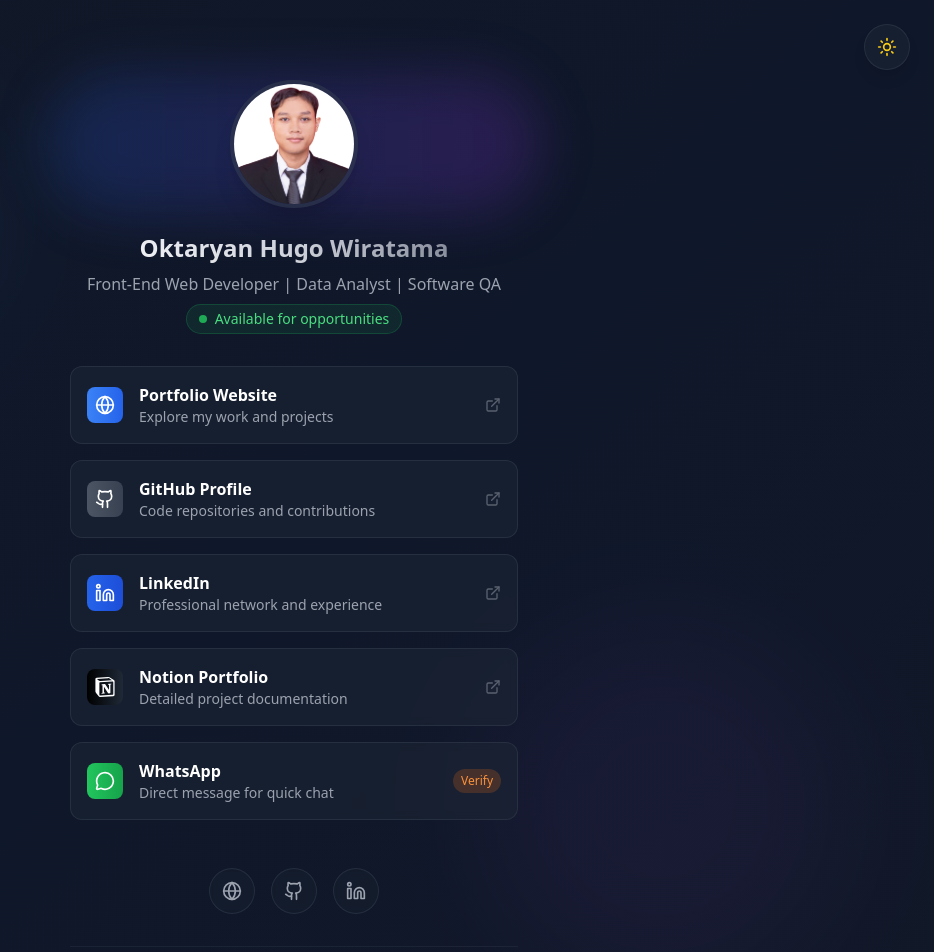
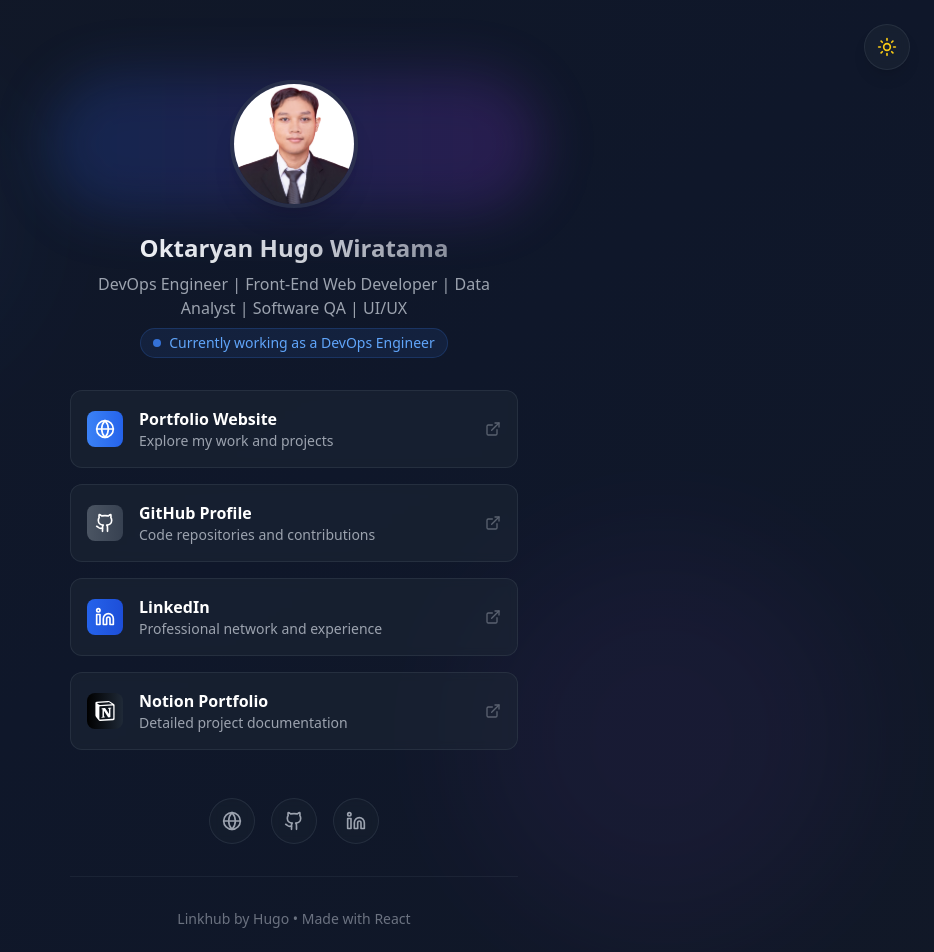
Before and after one commit to hugowrtma/linkhub, a React (Create React App) app: page / in a window 1280 px wide. Shown: the top 952 px of the page, without its empty margins (346-1280 px from the left). Built offline with nearby package versions, Linux system fonts and the light colour scheme.

Commit message:
new status

```diff
--- a/src/App.js
+++ b/src/App.js
@@ -1,11 +1,10 @@
 import React, { useState } from 'react';
-import { motion, AnimatePresence } from 'framer-motion';
+import { motion } from 'framer-motion';
 import profileImg from './assets/profile.jpg';
 import {
   Github,
   Linkedin,
   Globe,
-  MessageCircle,
   Moon,
   Sun,
   X,
@@ -14,20 +13,7 @@ import {
 
 function App() {
   const [dark, setDark] = useState(true);
-  const [showCaptcha, setShowCaptcha] = useState(false);
-  const [isVerified, setIsVerified] = useState(false);
-
   const toggleDark = () => setDark(!dark);
-
-  const handleCaptchaVerify = () => {
-    setIsVerified(!isVerified);
-    if (!isVerified) {
-      setTimeout(() => {
-        window.open('https://wa.me/6281219456916', '_blank');
-        setShowCaptcha(false);
-      }, 500);
-    }
-  };
 
   const mainLinks = [
     {
@@ -63,13 +49,6 @@ function App() {
       category: 'secondary'
     }
   ];
-
-  const contactLink = {
-    name: 'WhatsApp',
-    icon: <MessageCircle className="w-5 h-5" />,
-    description: 'Direct message for quick chat',
-    color: 'from-green-500 to-green-600'
-  };
 
   const containerVariants = {
     hidden: { opacity: 0 },
@@ -159,13 +138,13 @@ function App() {
       Oktaryan Hugo Wiratama
     </h1>
     <p className={`${dark ? 'text-gray-400' : 'text-gray-600'}`}>
-      Front-End Web Developer | Data Analyst | Software QA
+      DevOps Engineer | Front-End Web Developer | Data Analyst | Software QA | UI/UX
     </p>
 
     {/* Status Badge */}
-    <div className="inline-flex items-center px-3 py-1 bg-green-500/10 border border-green-500/20 rounded-full text-green-400 text-sm">
-      <div className="w-2 h-2 bg-green-500 rounded-full mr-2 animate-pulse" />
-      Available for opportunities
+    <div className="inline-flex items-center px-3 py-1 bg-blue-500/10 border border-blue-500/20 rounded-full text-blue-400 text-sm">
+      <div className="w-2 h-2 bg-blue-500 rounded-full mr-2 animate-pulse" />
+      Currently working as a DevOps Engineer
     </div>
   </div>
 </motion.div>
@@ -202,37 +181,6 @@ function App() {
                 </div>
               </motion.button>
             ))}
-
-            {/* WhatsApp Special Button */}
-            <motion.button
-              onClick={() => setShowCaptcha(true)}
-              whileHover={{ scale: 1.02, y: -2 }}
-              whileTap={{ scale: 0.98 }}
-              className={`w-full p-4 rounded-xl backdrop-blur-sm border group ${
-                dark
-                  ? 'bg-gray-800/50 border-gray-700/50 hover:bg-gray-700/70'
-                  : 'bg-white/70 border-gray-200 hover:bg-white/90'
-              }`}
-            >
-              <div className="flex items-center gap-4">
-                <div className={`p-2 rounded-lg bg-gradient-to-r ${contactLink.color} text-white`}>
-                  {contactLink.icon}
-                </div>
-                <div className="flex-1 text-left">
-                  <h3 className={`font-semibold ${dark ? 'text-white' : 'text-gray-900'}`}>
-                    {contactLink.name}
-                  </h3>
-                  <p className={`text-sm ${dark ? 'text-gray-400' : 'text-gray-600'}`}>
-                    {contactLink.description}
-                  </p>
-                </div>
-                <div className={`text-xs px-2 py-1 rounded-full ${
-                  dark ? 'bg-orange-500/20 text-orange-400' : 'bg-orange-100 text-orange-600'
-                }`}>
-                  Verify
-                </div>
-              </div>
-            </motion.button>
           </motion.div>
 
           {/* Quick Social Icons */}
@@ -270,112 +218,6 @@ function App() {
           </motion.div>
         </motion.div>
       </div>
-
-      {/* reCAPTCHA Modal */}
-      <AnimatePresence>
-        {showCaptcha && (
-          <motion.div
-            initial={{ opacity: 0 }}
-            animate={{ opacity: 1 }}
-            exit={{ opacity: 0 }}
-            className="fixed inset-0 bg-black/70 backdrop-blur-sm flex items-center justify-center z-50 p-6"
-            onClick={() => setShowCaptcha(false)}
-          >
-            <motion.div
-              initial={{ scale: 0.9, opacity: 0 }}
-              animate={{ scale: 1, opacity: 1 }}
-              exit={{ scale: 0.9, opacity: 0 }}
-              onClick={(e) => e.stopPropagation()}
-              className={`relative p-8 rounded-2xl shadow-2xl border backdrop-blur-lg ${
-                dark
-                  ? 'bg-gray-800/90 border-gray-700/50'
-                  : 'bg-white/90 border-gray-200'
-              }`}
-            >
-              <button
-                onClick={() => setShowCaptcha(false)}
-                className={`absolute top-4 right-4 p-2 rounded-full transition-colors ${
-                  dark ? 'text-gray-400 hover:text-white hover:bg-gray-700/50' : 'text-gray-600 hover:text-gray-900 hover:bg-gray-100'
-                }`}
-              >
-                <X className="w-5 h-5" />
-              </button>
-
-              <div className="text-center space-y-6">
-                <div>
-                  <h3 className={`text-xl font-bold mb-2 ${dark ? 'text-white' : 'text-gray-900'}`}>
-                    Verify to Contact
-                  </h3>
-                  <p className={`text-sm ${dark ? 'text-gray-400' : 'text-gray-600'}`}>
-                    Please verify you're human to access WhatsApp
-                  </p>
-                </div>
-
-                {/* Captcha Simulation */}
-                <motion.div
-                  onClick={handleCaptchaVerify}
-                  whileHover={{ scale: 1.02 }}
-                  whileTap={{ scale: 0.98 }}
-                  className={`w-80 h-20 border rounded-lg flex items-center justify-center cursor-pointer transition-colors ${
-                    dark
-                      ? 'bg-gray-700/50 border-gray-600/50 hover:bg-gray-700/70'
-                      : 'bg-gray-50 border-gray-300 hover:bg-gray-100'
-                  }`}
-                >
-                  <div className="flex items-center gap-3">
-                    <div className={`w-6 h-6 border-2 rounded flex items-center justify-center transition-all ${
-                      isVerified
-                        ? 'bg-green-500 border-green-500'
-                        : dark ? 'border-gray-400' : 'border-gray-500'
-                    }`}>
-                      {isVerified && (
-                        <motion.svg
-                          initial={{ scale: 0 }}
-                          animate={{ scale: 1 }}
-                          className="w-4 h-4 text-white"
-                          fill="none"
-                          stroke="currentColor"
-                          viewBox="0 0 24 24"
-                        >
-                          <path strokeLinecap="round" strokeLinejoin="round" strokeWidth={3} d="M5 13l4 4L19 7" />
-                        </motion.svg>
-                      )}
-                    </div>
-                    <span className={dark ? 'text-gray-300' : 'text-gray-700'}>
-                      I'm not a robot
-                    </span>
-                  </div>
-                </motion.div>
-
-                {isVerified && (
-                  <motion.p
-                    initial={{ opacity: 0, y: 10 }}
-                    animate={{ opacity: 1, y: 0 }}
-                    className="text-green-400 text-sm"
-                  >
-                    ✓ Verified! Opening WhatsApp...
-                  </motion.p>
-                )}
-              </div>
-            </motion.div>
-          </motion.div>
-        )}
-      </AnimatePresence>
-
-      <style jsx>{`
-        .bg-grid-pattern-white {
-          background-image:
-            linear-gradient(rgba(255,255,255,0.1) 1px, transparent 1px),
-            linear-gradient(90deg, rgba(255,255,255,0.1) 1px, transparent 1px);
-          background-size: 50px 50px;
-        }
-        .bg-grid-pattern-dark {
-          background-image:
-            linear-gradient(rgba(0,0,0,0.1) 1px, transparent 1px),
-            linear-gradient(90deg, rgba(0,0,0,0.1) 1px, transparent 1px);
-          background-size: 50px 50px;
-        }
-      `}</style>
     </div>
   );
 }
```
Lines whose indentation alone changed are shown as unchanged.
